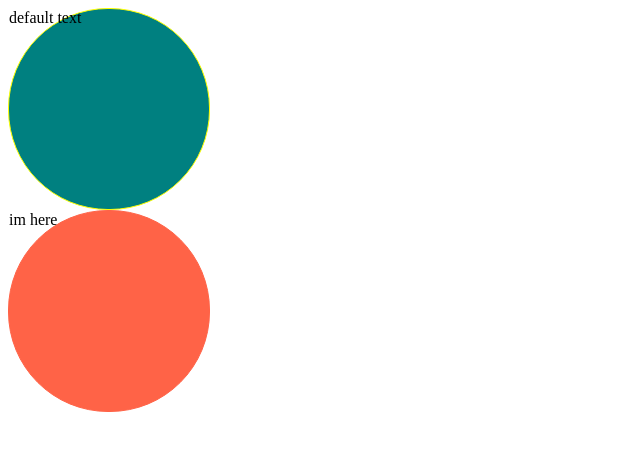
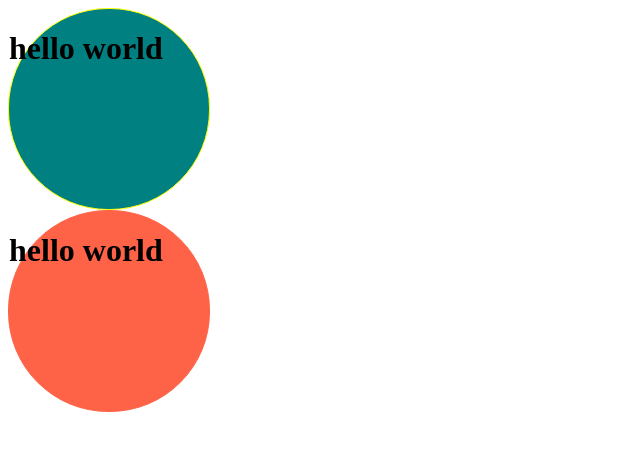
Before and after one commit to ohnas/react-masterclass, a React (Create React App) app: page / in a window 1280 px wide. Shown: the top 450 px of the page, without its empty margins (0-640 px from the left). Built offline with nearby package versions, Linux system fonts and the light colour scheme.

Commit message:
2.4 State

```diff
--- a/src/App.tsx
+++ b/src/App.tsx
@@ -4,7 +4,7 @@ function App() {
   return (
     <div>
       <Circle borderColor="yellow" bgColor="teal" />
-      <Circle text="im here" bgColor="tomato" />
+      <Circle bgColor="tomato" />
     </div>
   );
 }
--- a/src/Circle.tsx
+++ b/src/Circle.tsx
@@ -1,3 +1,4 @@
+import { useState } from "react";
 import styled from "styled-components";
 
 interface ContainerProps {
@@ -16,13 +17,13 @@ const Container = styled.div<ContainerProps>`
 interface CircleProps {
     bgColor: string;
     borderColor?: string;
-    text?: string;
 }
 
-function Circle({ bgColor, borderColor, text = "default text" }: CircleProps) {
+function Circle({ bgColor, borderColor }: CircleProps) {
+    const [value, setValue] = useState<string>("hello world");
     return (
         <Container bgColor={bgColor} borderColor={borderColor ?? bgColor}>
-        {text}
+            <h1>{value}</h1>
         </Container>
     );
 }
```
